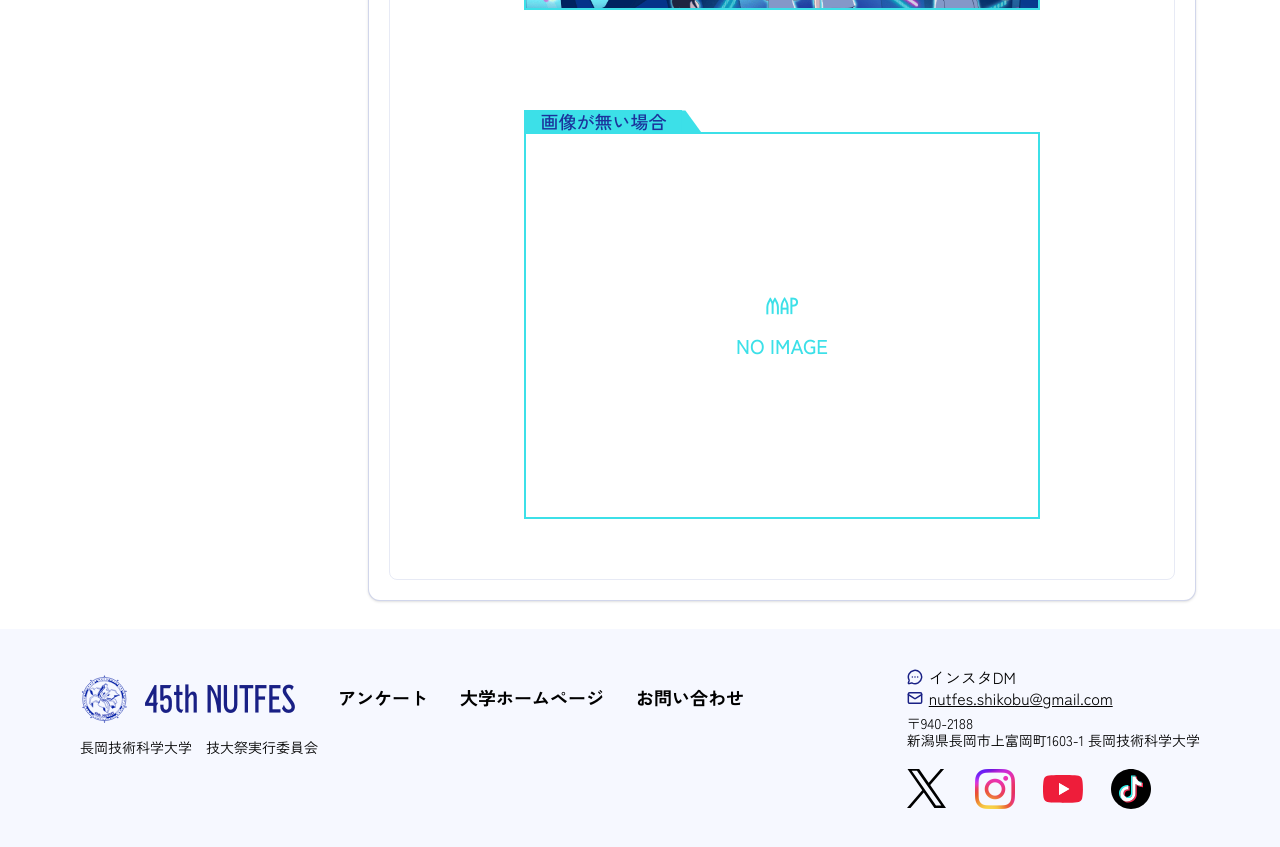
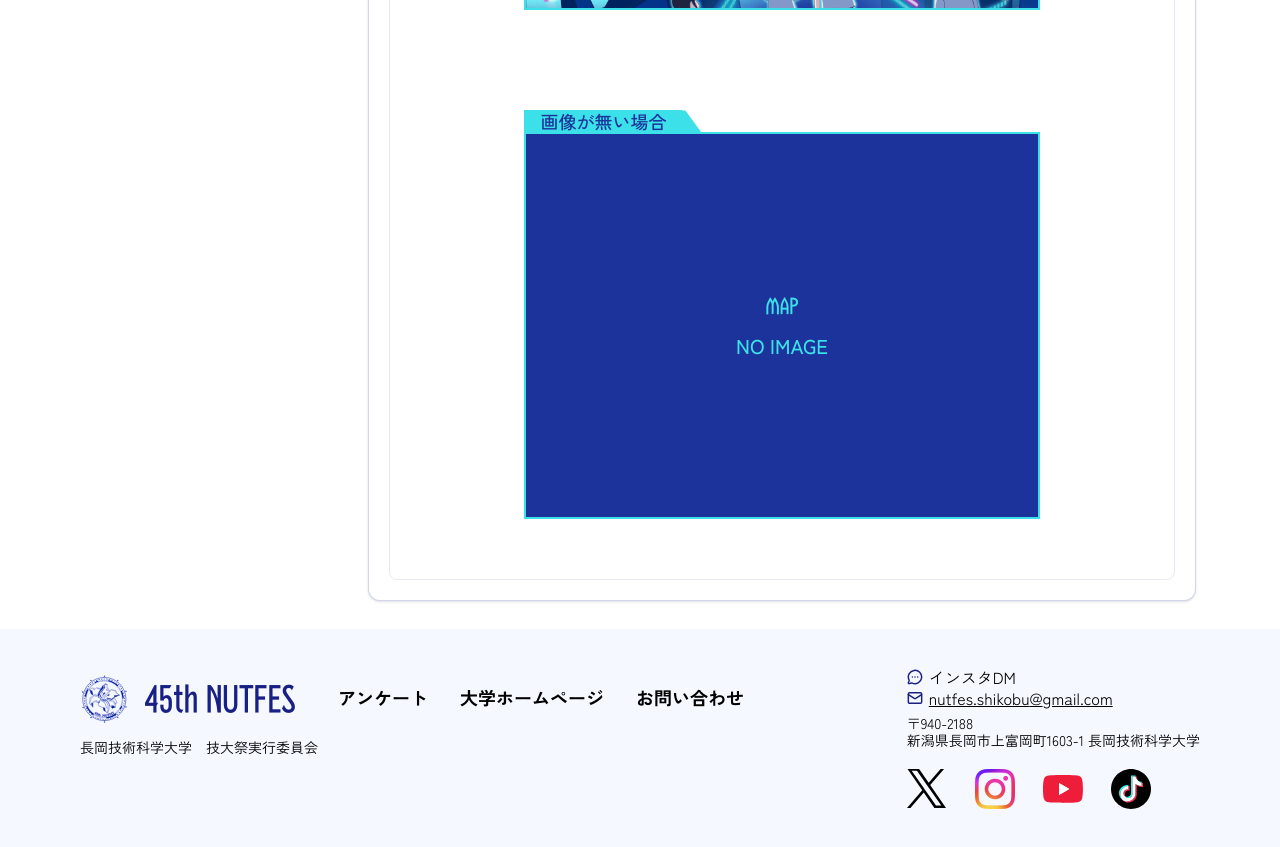
Before and after one commit to NUTFes/45th-homepage, a Next.js app: page /dev/common in a window 1280 px wide. Shown: the part 3480-4327 px from the top of the page. Built offline with nearby package versions, Linux system fonts and the light colour scheme; no server answers.

Commit message:
[feat]noImageに背景色を追加

```diff
--- a/src/components/ui/MapFrame.tsx
+++ b/src/components/ui/MapFrame.tsx
@@ -21,7 +21,7 @@ export default function MapFrame({ imageSrc, alt, title }: MapFrameProps) {
           {imageSrc ? (
             <Image src={imageSrc} alt={alt || ""} fill style={{ objectFit: "cover" }} />
           ) : (
-            <div className="flex h-full w-full flex-col items-center justify-center gap-2 text-center text-main">
+            <div className="flex h-full w-full flex-col items-center justify-center gap-2 text-center text-main bg-base">
               <p className="font-kaisotai text-[24px]">MAP</p>
               <p>NO IMAGE</p>
             </div>
```
